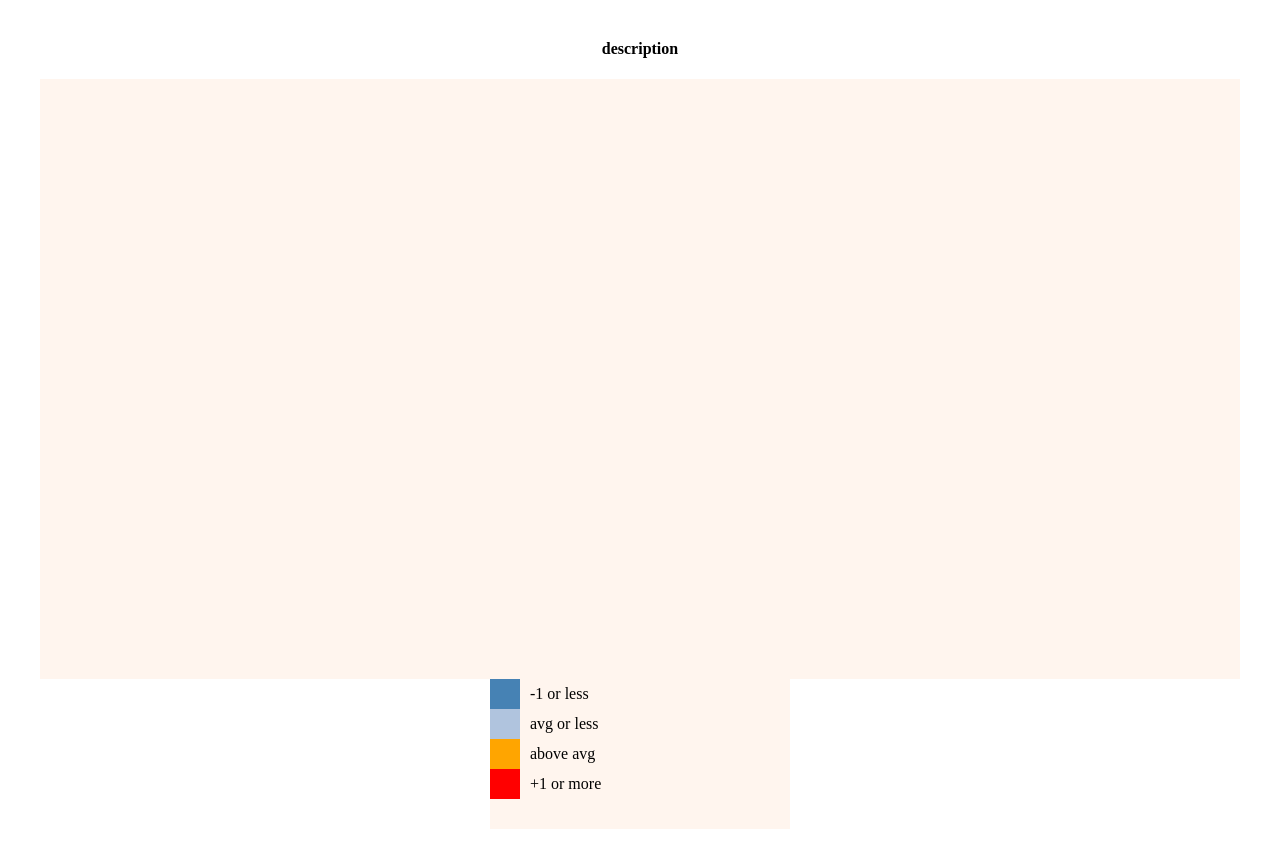
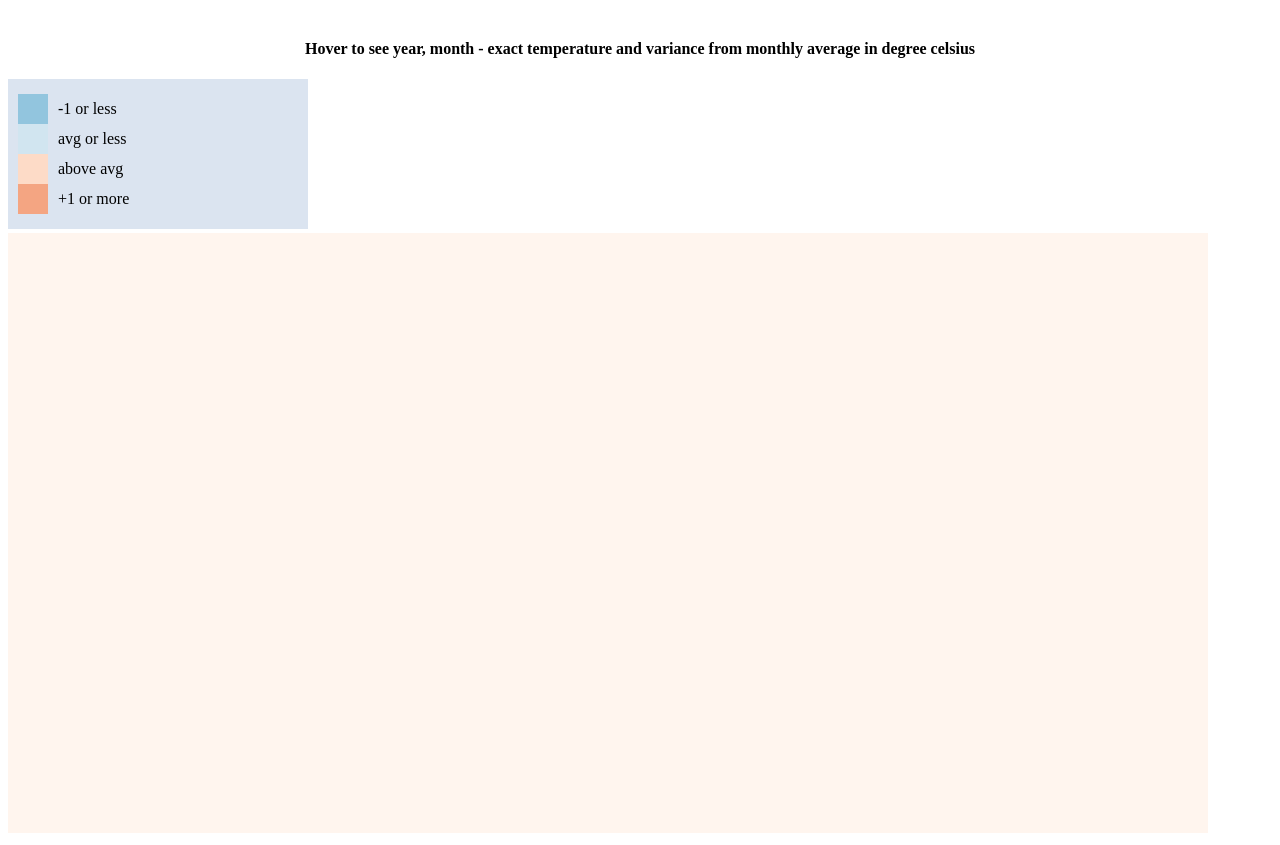
Before and after one commit to Chris-Th/d3HeatMap, a plain HTML site: page index.html in a window 1280 px wide. Shown: the part 69-914 px from the top of the page. Drawn offline with nearby package versions, Linux system fonts and the light colour scheme; no server answers.

Commit message:
Update index.html

```diff
--- a/index.html
+++ b/index.html
@@ -14,22 +14,36 @@
 </head>
 <body>
     <h1 id="title">Heat Map</h1>
-    <h4 id="description">description</h4>
-    <div id="tooltip"></div>
+    <h4 id="description">Hover to see year, month - exact temperature and variance from monthly average in degree celsius</h4>
+    <!--<div id="tooltip"></div>-->
 
-    </divv>
-    <svg id="canvas"></svg>
-    <svg id="legend"> <!-- 14 -->
-      <rect width="30", height="30", x="0", y="0" fill="steelBlue" /> <!-- 14.1 -->
-      <text x="40", y="20">-1 or less</text> <!-- 14.2 -->
-      <rect width="30", height="30", x="0", y="30" fill="lightSteelBlue" />
-      <text x="40", y="50">avg or less</text>
-      <rect width="30", height="30", x="0", y="60" fill="orange" />
-      <text x="40", y="80">above avg</text>
-      <rect width="30", height="30", x="0", y="90" fill="red" />
-      <text x="40", y="110">+1 or more</text>
+    <div class="flex-container">
 
-    </svg>
+      <svg id="legend" class="flex-container"> <!-- 14 -->
+        <rect width="1200" height="280" x="0" y="0" fill="#dbe4f0"> </rect>
+        <g class="legend-item">
+          <rect class='legend' width="30", height="30", x="10", y="15" fill="#92c5de" /> <!-- 14.1 -->
+          <text x="50", y="35">-1 or less</text> <!-- 14.2 -->
+        </g>
+        <g class="legend-item">
+          <rect class='legend' width="30", height="30", x="10", y="45" fill="#d1e5f0" />
+          <text x="50", y="65">avg or less</text>
+        </g>
+        <g class="legend-item">
+          <rect class='legend' width="30", height="30", x="10", y="75" fill="#fddbc7" />
+          <text x="50", y="95">above avg</text>
+        </g>
+        <g class="legend-item">
+          <rect class='legend' width="30", height="30", x="10", y="105" fill="#f4a582" />
+          <text x="50", y="125">+1 or more</text>
+        </g>
+        <g>
+          <text x="380" y="90" id="tooltip" style="background-color: blue;" fill="black"></text>
+        </g>
+     </svg>
+
+      <svg id="canvas"></svg>
+    </div>
 </body>
 <script defer src="script.js"></script>
 <script defer src="https://cdn.freecodecamp.org/testable-projects-fcc/v1/bundle.js"></script>
```
